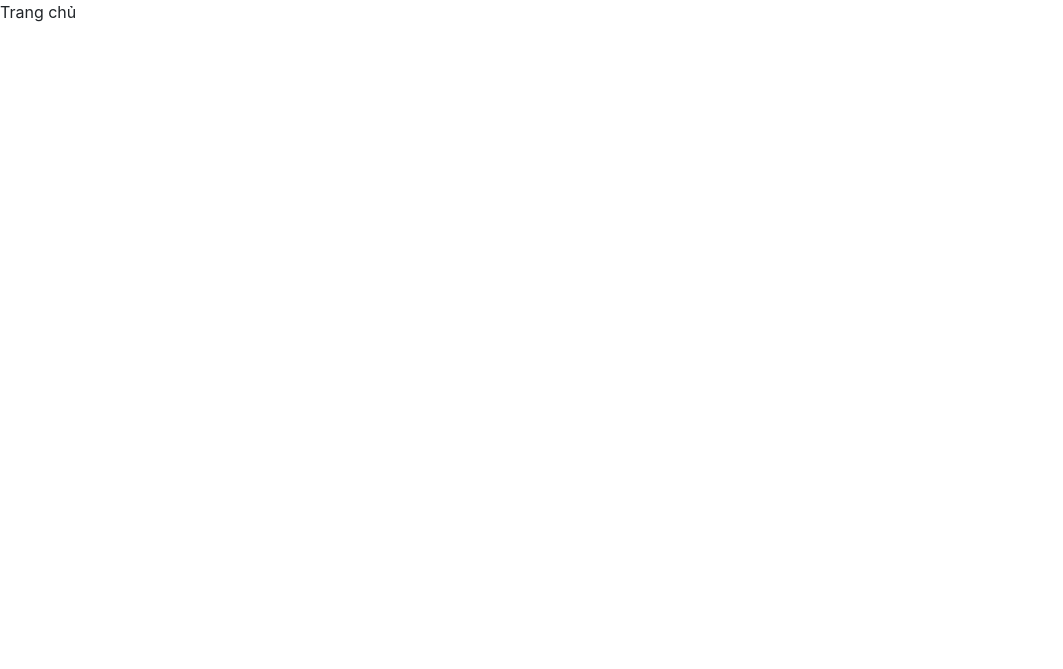
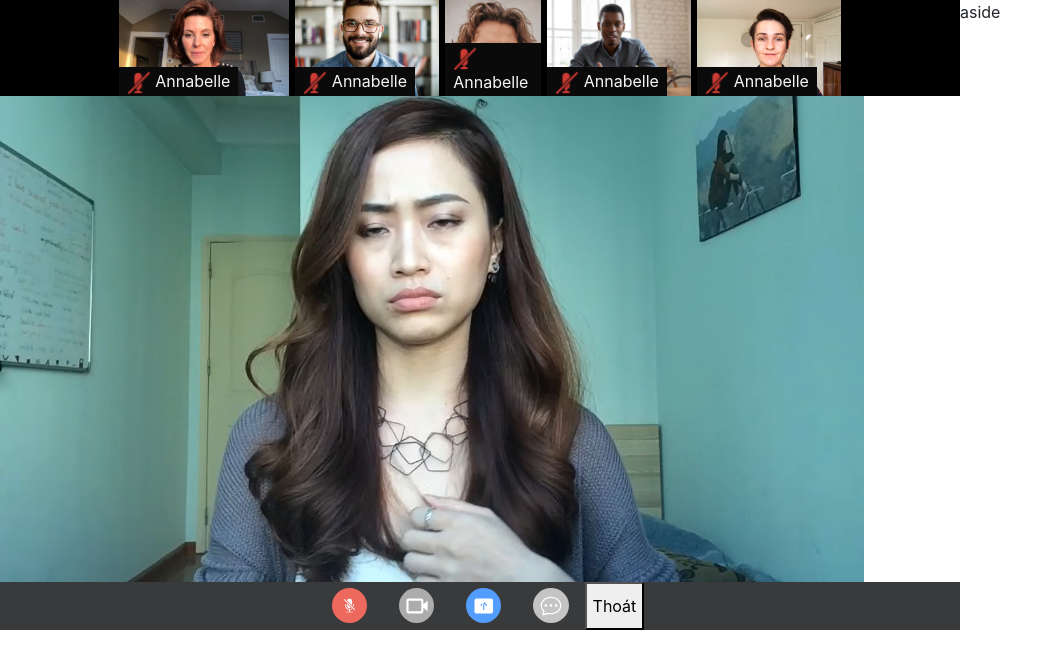
Before and after one commit to tlhnhi/shape-of-voice, a Flask app: page / in a window 1280 px wide. Before the commit the part shown is almost empty. Shown: the top 669 px of the page, without its empty margins (0-1063 px from the left). Run offline with Flask 2, Linux system fonts and the light colour scheme.

Commit message:
add html, css, icons, pics

```diff
--- /dev/null
+++ b/static/style/style.css
@@ -0,0 +1,68 @@
+#container {
+	display: grid;
+	grid-template-rows: 6em minmax(10em, 1fr) 3em;
+	grid-template-columns: minmax(10em,1fr) 20em;
+	grid-template-areas:
+		"header sidebar"
+		"main sidebar"
+		"footer sidebar";
+}
+
+header {
+	grid-area: header;
+	height: 6em;
+	background-color: #000;
+}
+
+.flex-container {
+	display: flex;
+	justify-content: center;
+	text-overflow: clip;
+	width: 100%;
+}
+
+.flex-container .member {
+	margin: 0px 3px;
+	position: relative;
+}
+
+.flex-container .title {
+	position: absolute;
+    background-color: #0A0A0A;
+    color: whitesmoke;
+    padding: .1em .5em;
+    bottom: 0px;
+    left: 0px;
+}
+
+.flex-container .title img {
+	height: 1.5em;
+}
+
+.flex-container img {
+	height: 6em;
+}
+
+aside {
+	grid-area: sidebar;
+}
+
+main {
+	grid-area: main;
+	width: 100%;
+}
+
+main img {
+	width: 90%;
+}
+
+footer {
+	grid-area: footer;
+	height: 3em;
+	background-color: #393A3B;
+}
+
+#taskbar img {
+	margin: .4em 1em;
+	height: auto;
+}
--- a/templates/layout.html
+++ b/templates/layout.html
@@ -8,17 +8,67 @@
 
     <!-- Bootstrap CSS -->
     <link rel="stylesheet" href="https://cdn.jsdelivr.net/npm/bootstrap@4.6.0/dist/css/bootstrap.min.css"
-        integrity="sha384-B0vP5xmATw1+K9KRQjQERJvTumQW0nPEzvF6L/Z6nronJ3oUOFUFpCjEUQouq2+l" crossorigin="anonymous">
+        integrity="sha384-B0vP5xmATw1+K9KRQjQERJvTumQW0nPEzvF6L/Z6nronJ3oUOFUFpCjEUQouq2+l"
+        crossorigin="anonymous">
 
-    <link rel="stylesheet" href="/static/style.css">
+    <link rel="stylesheet" href="../static/style/style.css">
 
-    <title>Demo</title>
+    <title>Video call</title>
 </head>
 
 <body>
-    {% block content %}
-    {% endblock %}
-
+    <div id="container">
+        <header>
+            <div class="flex-container">
+                <div class="member">
+                    <img src="../static/members_pics/cameraOn1.jpg" alt="">
+                    <div class="title">
+                        <img src="../static/icons/muted.png" alt="">
+                        Annabelle
+                    </div>
+                </div>
+                <div class="member">
+                    <img src="../static/members_pics/cameraOn2.jpg" alt="">
+                    <div class="title">
+                        <img src="../static/icons/muted.png" alt="">
+                        Annabelle
+                    </div>
+                </div>
+                <div class="member">
+                    <img src="../static/members_pics/ava1.jpg" alt="">
+                    <div class="title">
+                        <img src="../static/icons/muted.png" alt="">
+                        Annabelle
+                    </div>
+                </div>
+                <div class="member">
+                    <img src="../static/members_pics/cameraOn3.jpg" alt="">
+                    <div class="title">
+                        <img src="../static/icons/muted.png" alt="">
+                        Annabelle
+                    </div>
+                </div>
+                <div class="member">
+                    <img src="../static/members_pics/cameraOn4.jpg" alt="">
+                    <div class="title">
+                        <img src="../static/icons/muted.png" alt="">
+                        Annabelle
+                    </div>
+                </div>
+            </div>
+        </header>
+        <main>
+            <img src="../static/members_pics/video_fake.jpg">
+        </main>
+        <aside>aside</aside>
+        <footer class="flex-container" id="taskbar">
+            <img src="../static/icons/mice_button.svg">
+            <img src="../static/icons/camera_button.svg">
+            <img src="../static/icons/share_button.svg">
+            <img src="../static/icons/chat_button.svg">
+            <button>Thoát</button>
+        </footer>
+    </div>
     <!-- Optional JavaScript -->
     <!-- jQuery first, then Bootstrap JS -->
     <script src="https://code.jquery.com/jquery-3.5.1.slim.min.js"
```
Also changed, not shown: static/icons/camera_button.svg (added), static/icons/chat_button.svg (added), static/icons/mice_button.svg (added), static/icons/muted.png (added), static/icons/share_button.svg (added), static/members_pics/ava1.jpg (added), static/members_pics/cameraOn1.jpg (added), static/members_pics/cameraOn2.jpg (added), static/members_pics/cameraOn3.jpg (added), static/members_pics/cameraOn4.jpg (added), static/members_pics/video_fake.jpg (added), static/style.css (deleted).
